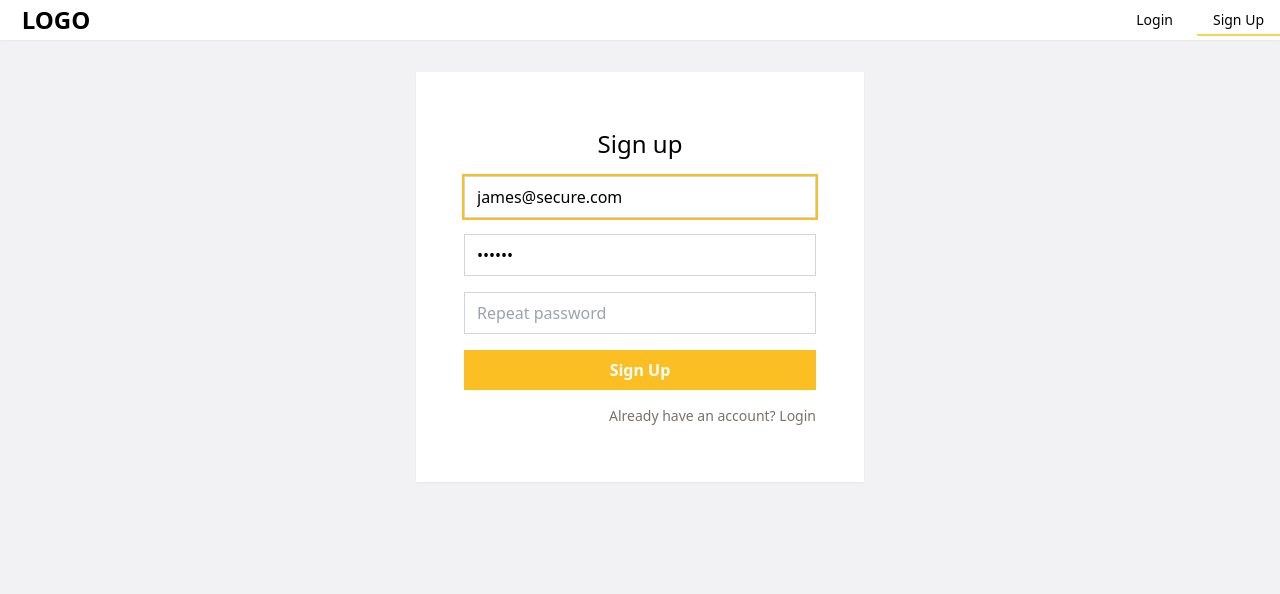
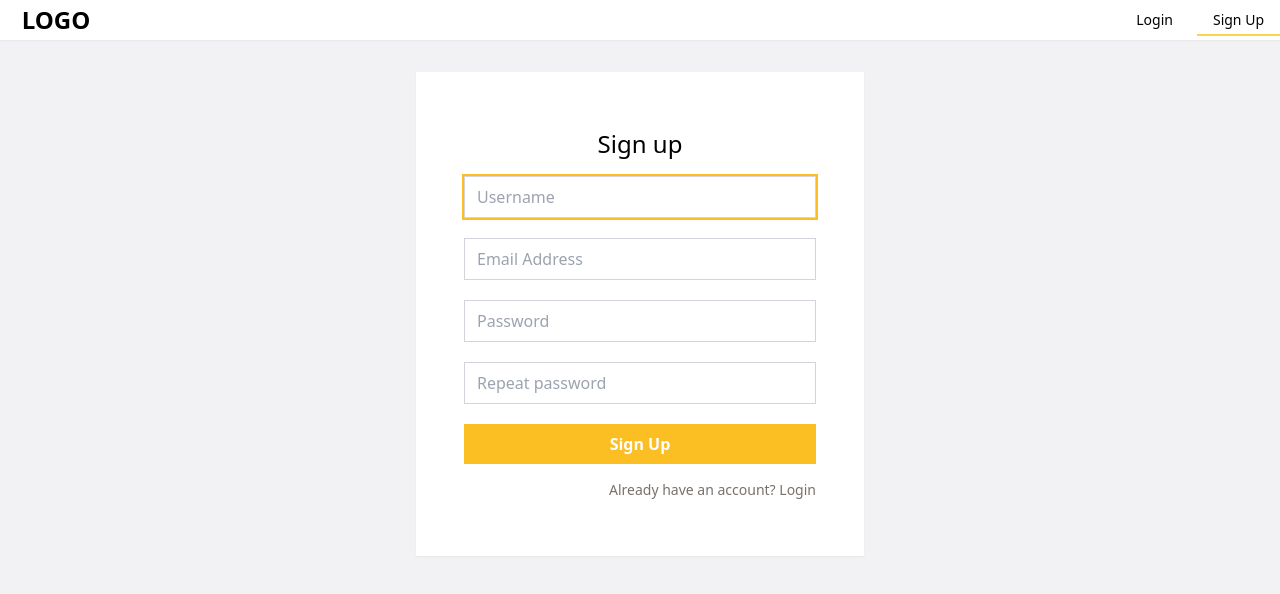
Before and after one commit to dkumza/tts_client, a React (Vite) app: page /signup in a window 1280 px wide. Shown: the top 594 px of the page. Built offline with nearby package versions, Linux system fonts and the light colour scheme.

Commit message:
registration with formik and yup

```diff
--- a/src/components/pages/auth/AuthInputFormik.jsx
+++ b/src/components/pages/auth/AuthInputFormik.jsx
@@ -1,8 +1,9 @@
 /* eslint-disable react/prop-types */
-export const AuthInput = ({ formik, type, id, placeholder, style }) => {
+export const AuthInput = ({ formik, type, id, placeholder, style, focus }) => {
    return (
       <div className="flex flex-col w-full">
          <input
+            autoFocus={focus}
             className={`${style} px-3 self-start py-2  border border-gray-300  focus:outline-none focus:ring-2 focus:ring-amber-400`}
             id={id}
             type={type}
--- a/src/components/pages/auth/LogIn.jsx
+++ b/src/components/pages/auth/LogIn.jsx
@@ -14,8 +14,8 @@ export default function LogIn() {
 
    const formik = useFormik({
       initialValues: {
-         email: '',
-         password: '',
+         email: 'james@secure.com',
+         password: '123456',
       },
       validationSchema: Yup.object({
          email: Yup.string()
@@ -72,32 +72,12 @@ export default function LogIn() {
    // function handleLogin(event) {
    //    event.preventDefault();
    //    console.log('js in control');
-
-   //    // validation
-
-   //    axios
-   //       .post(LOGIN_URL, authState)
-   //       .then((res) => {
-   //          console.log(res.data);
-   //          const { token, username } = res.data;
-
-   //          if (token) {
-   //             login(token, username);
-   //             navigate('/');
-   //          }
-   //       })
-   //       .catch((error) => {
-   //          console.warn('handleLogin ivyko klaida:', error);
-   //          const errorAxios = error.response.data;
-   //          console.log('errorAxios ===', errorAxios);
-   //       });
    // }
 
    return (
       <div className="flex md:p-8 items-center align-middle justify-center min-w-full min-h-full ">
          <div className="flex flex-col items-center justify-center align-middle mx-auto w-full max-w-md  px-12 py-14 bg-white shadow-sm min-h-full ">
             <h1 className="mb-4 text-2xl">Login</h1>
-            {/* <form onSubmit={handleLogin} className="w-full "> */}
             <form onSubmit={formik.handleSubmit} className="w-full ">
                <AuthInput
                   style={'w-full'}
--- a/src/components/pages/auth/SingUp.jsx
+++ b/src/components/pages/auth/SingUp.jsx
@@ -1,44 +1,47 @@
-import { useState } from 'react';
 import axios from 'axios';
+import { AuthInput } from './AuthInputFormik';
+import { useFormik } from 'formik';
+import * as Yup from 'yup';
 
 const REG_URL = 'http://localhost:3000/api/auth/register';
 
 export default function SignUp() {
-   const [authState, setAuthState] = useState({
-      email: 'james@secure.com',
-      password: '123456',
-      repeatPassword: '',
+   const formik = useFormik({
+      initialValues: {
+         username: '',
+         email: '',
+         password: '',
+         mPassword: '',
+      },
+      validationSchema: Yup.object({
+         username: Yup.string()
+            .min(3, 'Username must be at least 3 characters long')
+            .required('*Username is required'),
+         email: Yup.string()
+            .required('*Email is required')
+            .email('*Email must be valid email'),
+         password: Yup.string()
+            .min(6, '*Password must be at least 6 characters long')
+            .required('*Password is required'),
+         mPassword: Yup.string()
+            .min(6, '*Password must be at least 6 characters long')
+            .test('passwords-match', 'Passwords must match', function (value) {
+               return this.parent.password === value;
+            }),
+      }),
+      onSubmit: (signUpInfo) => {
+         // destruct mPassword from signUpInfo
+         const { mPassword, ...infoWithoutMPassword } = signUpInfo;
+         axiosSignUp(infoWithoutMPassword);
+      },
    });
 
-   /**
-    * function to enter input values to state
-    * @param {*} event
-    */
-   function handleInput(event) {
-      const { name, value } = event.target;
-      console.log('name ===', name);
-      setAuthState({ ...authState, [name]: value });
-   }
-
-   /** jsdoc
-    *
-    * @param {SubmitEvent} event
-    */
-   function handleLogin(event) {
-      event.preventDefault();
-      console.log('js in control');
-
-      // validation
-
+   const axiosSignUp = (signUpInfo) => {
       axios
-         .post(REG_URL, authState)
+         .post(REG_URL, signUpInfo)
          .then((res) => {
             console.log('res ===', res);
             res.status === 201 ? alert(res.data.msg) : null;
-            // const { token } = res.data;
-            // console.log('token ===', token);
-            // // save token to lS
-            // localStorage.setItem('bit_token', token);
          })
          .catch((error) => {
             console.warn('handleLogin ivyko klaida:', error);
@@ -46,46 +49,43 @@ export default function SignUp() {
             console.log('errorAxios ===', errorAxios);
             alert(errorAxios.msg);
          });
-   }
+   };
+
+   const autoFocus = true; // for autoFocus prop
 
    return (
       <div className="flex md:p-8 items-center align-middle justify-center min-w-full min-h-full">
          <div className="flex flex-col items-center justify-center align-middle mx-auto w-full max-w-md  px-12 py-14 bg-white shadow-sm min-h-full">
             <h1 className="mb-4 text-2xl">Sign up</h1>
-            <form onSubmit={handleLogin} className="w-full">
-               <input
-                  onChange={handleInput}
-                  value={authState.email}
-                  required
-                  className="w-full px-3 py-2 mb-4 border border-gray-300 focus:outline-none focus:ring-2 focus:ring-amber-400"
-                  id="email"
-                  type="email"
-                  placeholder="Email Address"
-                  name="email"
-                  autoComplete="email"
-                  autoFocus
+            <form onSubmit={formik.handleSubmit} className="w-full ">
+               <AuthInput
+                  focus={autoFocus}
+                  style={'w-full'}
+                  formik={formik}
+                  type={'text'}
+                  id={'username'}
+                  placeholder={'Username'}
                />
-               <input
-                  onChange={handleInput}
-                  value={authState.password}
-                  required
-                  className="w-full px-3 py-2 mb-4 border border-gray-300 focus:outline-none focus:ring-2 focus:ring-amber-400"
-                  name="password"
-                  type="password"
-                  id="password"
-                  placeholder="Password"
-                  autoComplete="current-password"
+               <AuthInput
+                  style={'w-full'}
+                  formik={formik}
+                  type={'email'}
+                  id={'email'}
+                  placeholder={'Email Address'}
                />
-               <input
-                  onChange={handleInput}
-                  value={authState.repeatPassword}
-                  required
-                  className="w-full px-3 py-2 mb-4 border border-gray-300 focus:outline-none focus:ring-2 focus:ring-amber-400"
-                  name="repeatPassword"
-                  type="password"
-                  id="repeat_password"
-                  placeholder="Repeat password"
-                  autoComplete="current-password"
+               <AuthInput
+                  style={'w-full'}
+                  formik={formik}
+                  type={'password'}
+                  id={'password'}
+                  placeholder={'Password'}
+               />
+               <AuthInput
+                  style={'w-full'}
+                  formik={formik}
+                  type={'password'}
+                  id={'mPassword'}
+                  placeholder={'Repeat password'}
                />
                <button
                   type="submit"
```
